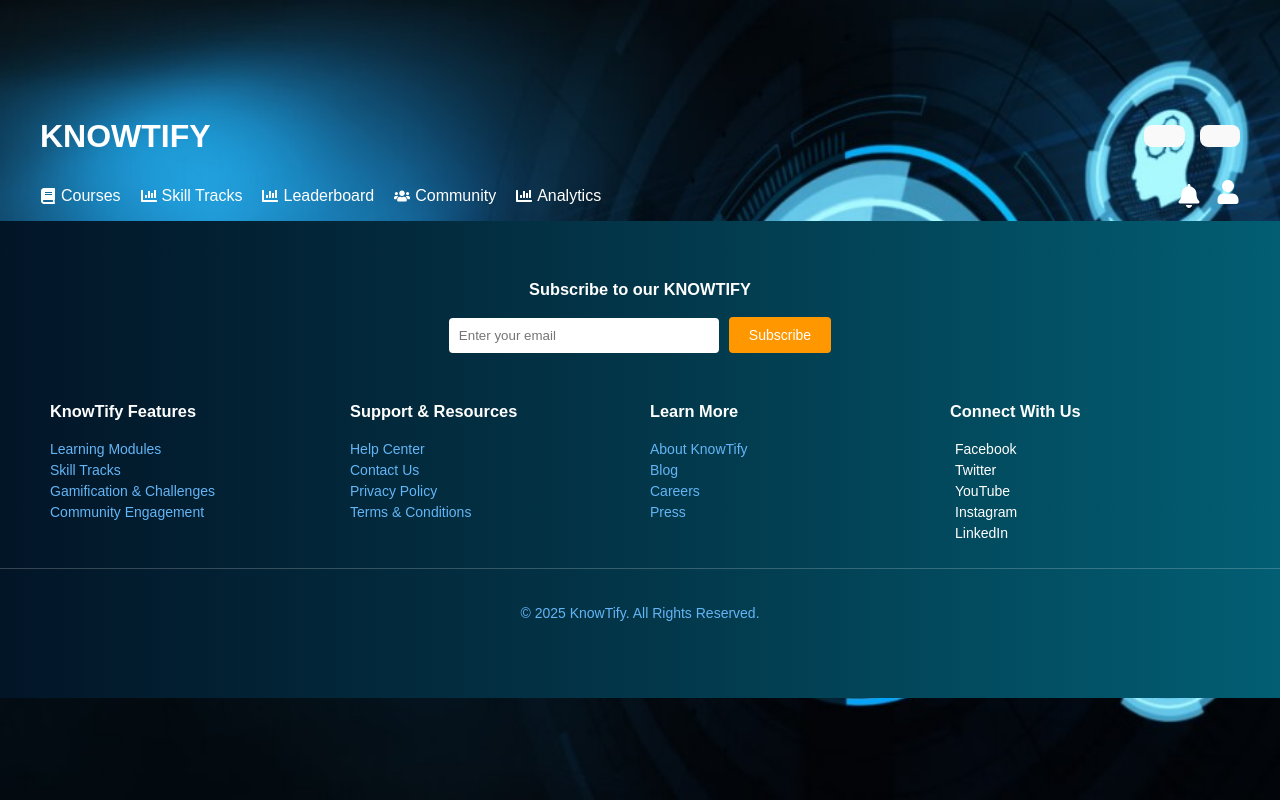
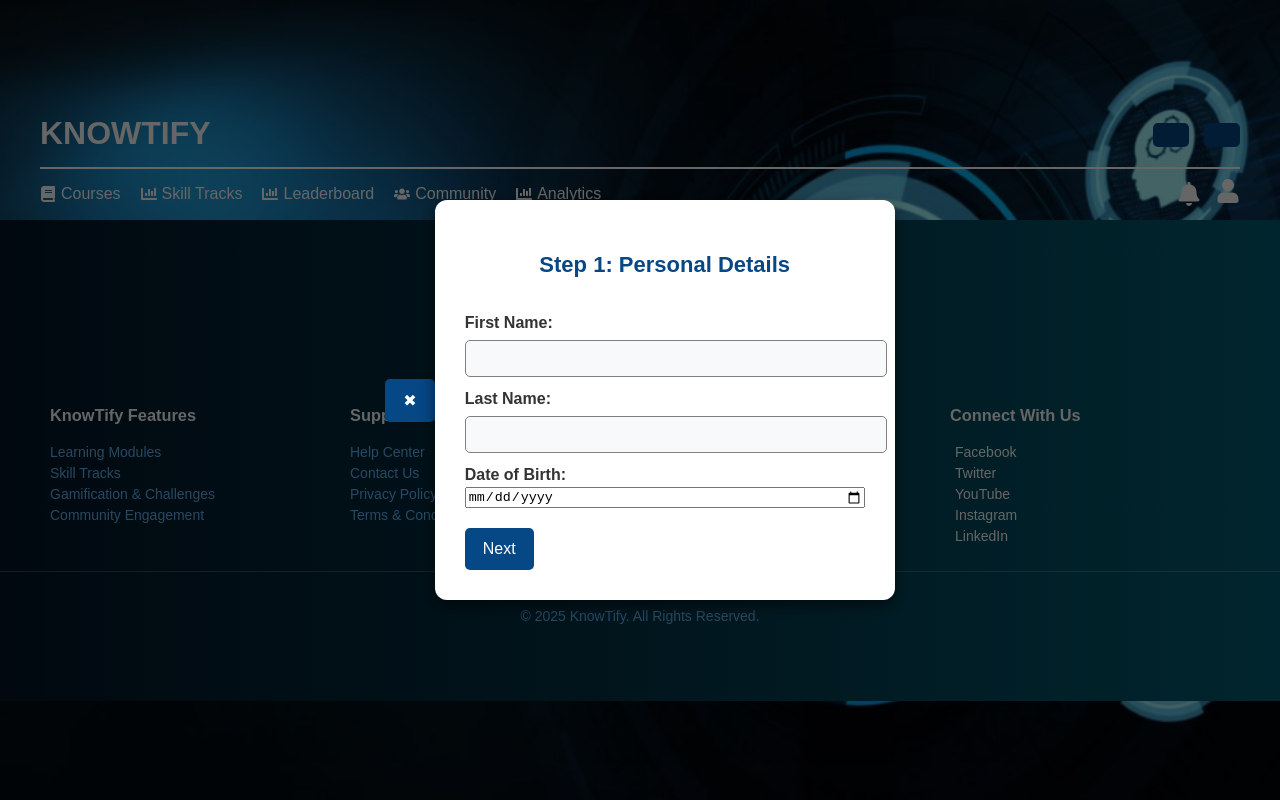
Before and after one commit to Akhankshajupalli/KNOWTIFY, a React (Vite) app in the folder knowtify/: page /register in a window 1280 px wide. Built offline with nearby package versions, Linux system fonts and the light colour scheme.

Commit message:
register page is updated

```diff
--- a/knowtify/src/App.jsx
+++ b/knowtify/src/App.jsx
@@ -1,11 +1,12 @@
 import { BrowserRouter as Router, Routes, Route } from 'react-router-dom';
-
 import './components/styles/home.css';
 import './components/styles/header.css';
 import './components/styles/footer.css';
+import './components/styles/Register.css';
 import Header from './components/layouts/Header';
 import Home from './components/layouts/Home';
-import Footer from './components/layouts/footer'; // Correct casing for Footer
+import Footer from './components/layouts/Footer';
+import Register from './components/layouts/Register'; // Import Register
 
 const App = () => {
   return (
@@ -13,8 +14,8 @@ const App = () => {
       <div className="app">
         <Header />
         <Routes>
-
-          <Route path="/" element={<Home />} /> {/* Home is now the default route */}
+          <Route path="/" element={<Home />} />
+          <Route path="/register" element={<Register />} />
         </Routes>
         <Footer />
       </div>
--- a/knowtify/src/components/layouts/Header.jsx
+++ b/knowtify/src/components/layouts/Header.jsx
@@ -1,9 +1,8 @@
-import  { useState } from "react";
+import { useState } from "react";
 import { Link } from "react-router-dom";
-import { FaBars, FaTimes, FaBell, FaUser,  FaBook, FaChartBar, FaUsers, FaUserCheck } from "react-icons/fa";
+import { FaBars, FaTimes, FaBell, FaUser, FaBook, FaChartBar, FaUsers, FaUserCheck } from "react-icons/fa";
 
 import Button from "../layouts/Button";
-
 
 const Header = () => {
   const [menuOpen, setMenuOpen] = useState(false);
@@ -17,11 +16,16 @@ const Header = () => {
             KNOWTIFY
           </Link>
           <div className="auth-buttons">
-            <Button variant="outline" className="sign-in-btn">
-              <FaUserCheck style={{ marginRight: '5px' }} />
-              Sign In
-            </Button>
+          <Link to="/register">
             <Button variant="outline" className="register-btn">Register</Button>
+          </Link>
+
+            <Link to="/signin">
+              <Button variant="outline" className="sign-in-btn">
+                <FaUserCheck style={{ marginRight: "5px" }} />
+                Sign In
+              </Button>
+            </Link>
           </div>
         </div>
 
@@ -33,23 +37,23 @@ const Header = () => {
 
           <nav className={menuOpen ? "menu-open" : ""}>
             <Link to="/courses">
-              <FaBook style={{ marginRight: '5px' }} />
+              <FaBook style={{ marginRight: "5px" }} />
               Courses
             </Link>
             <Link to="/skill-tracks">
-              <FaChartBar style={{ marginRight: '5px' }} />
+              <FaChartBar style={{ marginRight: "5px" }} />
               Skill Tracks
             </Link>
             <Link to="/leaderboard">
-              <FaChartBar style={{ marginRight: '5px' }} />
+              <FaChartBar style={{ marginRight: "5px" }} />
               Leaderboard
             </Link>
             <Link to="/community">
-              <FaUsers style={{ marginRight: '5px' }} />
+              <FaUsers style={{ marginRight: "5px" }} />
               Community
             </Link>
             <Link to="/analytics">
-              <FaChartBar style={{ marginRight: '5px' }} />
+              <FaChartBar style={{ marginRight: "5px" }} />
               Analytics
             </Link>
           </nav>
--- a/knowtify/src/components/layouts/Register.jsx
+++ b/knowtify/src/components/layouts/Register.jsx
@@ -1,74 +1,131 @@
 import React, { useState } from "react";
+import { useNavigate } from "react-router-dom";
+
 
 const Register = () => {
+  const navigate = useNavigate();
+  const [step, setStep] = useState(1);
   const [formData, setFormData] = useState({
+    firstName: "",
+    lastName: "",
     email: "",
-    password: "",
-    fullName: "",
-    education: "",
+    phone: "",
+    dob: "",
     country: "",
+    address: "",
+    city: "",
+    state: "",
+    zip: "",
+    interests: [],
   });
 
-  const handleChange = (e) => {
-    setFormData({ ...formData, [e.target.name]: e.target.value });
+  const nextStep = () => step < 4 && setStep(step + 1);
+  const prevStep = () => step > 1 && setStep(step - 1);
+  const handleChange = (e) => setFormData({ ...formData, [e.target.name]: e.target.value });
+
+  const handleCheckboxChange = (e) => {
+    const { value, checked } = e.target;
+    setFormData((prevData) => ({
+      ...prevData,
+      interests: checked
+        ? [...prevData.interests, value]
+        : prevData.interests.filter((item) => item !== value),
+    }));
   };
 
   const handleSubmit = (e) => {
     e.preventDefault();
-    console.log("User Data:", formData);
-    // Add backend API call here
+    alert("Registration Successful!");
+    console.log(formData);
+  };
+
+  const handleExit = () => {
+    navigate("/home"); // Redirect to home page
   };
 
   return (
     <div className="register-container">
-      <h2>Create an Account</h2>
-      <form onSubmit={handleSubmit}>
-        <label>Email Address *</label>
-        <input
-          type="email"
-          name="email"
-          value={formData.email}
-          onChange={handleChange}
-          required
-        />
+      {/* Exit Button Outside White Frame */}
+      <button className="exit-button" onClick={handleExit} type="button">✖</button>
 
-        <label>Password *</label>
-        <input
-          type="password"
-          name="password"
-          value={formData.password}
-          onChange={handleChange}
-          required
-        />
+      <form className="register-form" onSubmit={handleSubmit}>
+        <h2>Step {step}: {step === 1 ? "Personal Details" : step === 2 ? "Contact Details" : step === 3 ? "Address Details" : "Your Interests"}</h2>
 
-        <label>Full Name *</label>
-        <input
-          type="text"
-          name="fullName"
-          value={formData.fullName}
-          onChange={handleChange}
-          required
-        />
+        {/* Step 1: Personal Details */}
+        {step === 1 && (
+          <div className="step">
+            <label>First Name:</label>
+            <input type="text" name="firstName" value={formData.firstName} onChange={handleChange} required />
 
-        <label>Education (Optional)</label>
-        <input
-          type="text"
-          name="education"
-          value={formData.education}
-          onChange={handleChange}
-        />
+            <label>Last Name:</label>
+            <input type="text" name="lastName" value={formData.lastName} onChange={handleChange} required />
 
-        <label>Country/Region (Optional)</label>
-        <select name="country" value={formData.country} onChange={handleChange}>
-          <option value="">Select</option>
-          <option value="USA">USA</option>
-          <option value="UK">UK</option>
-          <option value="India">India</option>
-          <option value="Canada">Canada</option>
-          <option value="Australia">Australia</option>
-        </select>
+            <label>Date of Birth:</label>
+            <input type="date" name="dob" value={formData.dob} onChange={handleChange} required />
+          </div>
+        )}
 
-        <button type="submit" className="register-btn">Register</button>
+        {/* Step 2: Contact Details */}
+        {step === 2 && (
+          <div className="step">
+            <label>Phone Number:</label>
+            <input type="tel" name="phone" value={formData.phone} onChange={handleChange} required placeholder="e.g. +1234567890" />
+
+            <label>Email:</label>
+            <input type="email" name="email" value={formData.email} onChange={handleChange} required />
+
+            <label>Country:</label>
+            <select name="country" value={formData.country} onChange={handleChange} required>
+              <option value="">Select Country</option>
+              <option value="USA">USA</option>
+              <option value="India">India</option>
+              <option value="UK">UK</option>
+              <option value="Canada">Canada</option>
+            </select>
+          </div>
+        )}
+
+        {/* Step 3: Address Details */}
+        {step === 3 && (
+          <div className="step">
+            <label>Address:</label>
+            <input type="text" name="address" value={formData.address} onChange={handleChange} required />
+
+            <label>City:</label>
+            <input type="text" name="city" value={formData.city} onChange={handleChange} required />
+
+            <label>State:</label>
+            <input type="text" name="state" value={formData.state} onChange={handleChange} required />
+
+            <label>Zip Code:</label>
+            <input type="text" name="zip" value={formData.zip} onChange={handleChange} required />
+          </div>
+        )}
+
+        {/* Step 4: Your Interests */}
+        {step === 4 && (
+          <div className="step">
+            <label>Select Your Interests:</label>
+            <div className="checkbox-group">
+              {["Artificial Intelligence", "Data Science", "Cybersecurity", "Data Visualization"].map((interest) => (
+                <label key={interest}>
+                  <input type="checkbox" value={interest} checked={formData.interests.includes(interest)} onChange={handleCheckboxChange} />
+                  {interest}
+                </label>
+              ))}
+            </div>
+          </div>
+        )}
+
+        {/* Navigation Buttons */}
+        <div className="form-buttons">
+          {step > 1 && <button type="button" onClick={prevStep}>Back</button>}
+          {step < 4 ? (
+            <button type="button" onClick={nextStep}>Next</button>
+          ) : (
+            <button type="submit">Submit</button>
+          )}
+        </div>
       </form>
     </div>
   );
--- a/knowtify/src/components/styles/Header.css
+++ b/knowtify/src/components/styles/Header.css
@@ -1,7 +1,7 @@
 /* Header Styling */
 .header {
   width: 100vw;
-    background: linear-gradient(90deg, #02172c, #064785);
+  background: linear-gradient(90deg, #294b6d, #064785);
   color: white;
   padding: 10px 0;
   box-sizing: border-box;
@@ -23,11 +23,8 @@
   justify-content: space-between;
   align-items: center;
   padding: 10px 0;
-<<<<<<< HEAD
-    border-bottom: 2px solid rgba(221, 15, 15, 0.2);
-=======
+
   border-bottom: 2px solid rgb(255, 255, 255);
->>>>>>> 85f8f3948489e81614597bafea2f61da7fe5f21d
 }
 
 .header-logo {
@@ -44,26 +41,20 @@
 
 .auth-buttons .sign-in-btn,
 .auth-buttons .register-btn {
-<<<<<<< HEAD
-    background: rgba(255, 255, 255, 0.2);
-=======
+
   background: rgba(255, 255, 255, 0.587);
->>>>>>> 85f8f3948489e81614597bafea2f61da7fe5f21d
+
   padding: 8px 15px;
   border-radius: 5px;
   cursor: pointer;
   color: white;
-<<<<<<< HEAD
-    text-decoration: none;
-=======
   text-decoration: white;
->>>>>>> 85f8f3948489e81614597bafea2f61da7fe5f21d
   transition: background 0.3s ease;
 }
 
 .auth-buttons .sign-in-btn:hover,
 .auth-buttons .register-btn:hover {
-    background: rgba(255, 255, 255, 0.4);
+  background: rgba(107, 34, 196, 0.4);
 }
 
 /* Bottom Section */
--- a/knowtify/src/components/styles/Register.css
+++ b/knowtify/src/components/styles/Register.css
@@ -1,48 +1,123 @@
+/* Centered Full Page Container */
 .register-container {
-    max-width: 400px;
-    margin: 40px auto;
-    padding: 20px;
-    background: white;
-    border-radius: 10px;
-    box-shadow: 0 4px 10px rgba(0, 0, 0, 0.1);
+  display: flex;
+  justify-content: center;
+  align-items: center;
+  height: 100vh;
+  width: 100vw;
+  background: rgba(0, 0, 0, 0.6);
+  position: fixed;
+  top: 0;
+  left: 0;
 }
 
+/* Centered Registration Form */
+.register-form {
+  background: white;
+  padding: 30px;
+  border-radius: 12px;
+  width: 400px;
+  box-shadow: 0px 6px 15px rgba(0, 0, 0, 0.5);
+  display: flex;
+  flex-direction: column;
+  align-items: center;
+  position: relative;
+  animation: fadeIn 0.3s ease-in-out;
+}
+
+/* Heading */
 h2 {
   text-align: center;
+  margin-bottom: 20px;
+  color: #064785;
+  font-size: 22px;
+  font-weight: bold;
+}
+
+/* Step Section */
+.step {
+  display: flex;
+  flex-direction: column;
+  width: 100%;
+}
+
+/* Labels */
+label {
+  font-weight: bold;
+  margin-top: 10px;
+  display: block;
   color: #333;
 }
 
-  form {
+/* Input Fields */
+input[type="text"], input[type="email"], input[type="password"] {
+  width: 100%;
+  padding: 10px;
+  margin-top: 5px;
+  border-radius: 5px;
+  border: 1px solid gray;
+  outline: none;
+  background: #f8f9fa;
+  transition: all 0.3s ease-in-out;
+}
+
+/* Input Focus Effect */
+input:focus {
+  border: 1px solid #064785;
+  background: white;
+  box-shadow: 0px 0px 5px rgba(0, 71, 133, 0.5);
+}
+
+/* Checkbox Group */
+.checkbox-group {
   display: flex;
   flex-direction: column;
+  margin-top: 10px;
 }
 
-  label {
-    font-weight: bold;
-    margin: 10px 0 5px;
+.checkbox-group label {
+  display: flex;
+  align-items: center;
+  gap: 10px;
+  font-size: 16px;
+  cursor: pointer;
 }
 
-  input, select {
-    padding: 10px;
-    margin-bottom: 15px;
-    border: 1px solid #ccc;
-    border-radius: 5px;
-    font-size: 1rem;
+.checkbox-group input {
+  transform: scale(1.2);
+  cursor: pointer;
 }
 
-  .register-btn {
-    background: linear-gradient(45deg, #ff6a00, #ff4500);
-    color: white;
-    padding: 12px;
+/* Button Container */
+.form-buttons {
+  display: flex;
+  justify-content: space-between;
+  margin-top: 20px;
+  width: 100%;
+}
+
+/* Buttons */
+button {
+  padding: 12px 18px;
   border: none;
   border-radius: 5px;
-    font-size: 1rem;
+  background-color: #064785;
+  color: white;
   cursor: pointer;
-    transition: all 0.3s ease;
+  transition: 0.3s;
+  font-size: 16px;
 }
 
-  .register-btn:hover {
-    background: linear-gradient(45deg, #ff4500, #ff6a00);
-    transform: translateY(-2px);
-    box-shadow: 0px 4px 10px rgba(255, 69, 0, 0.4);
+button:hover {
+  background-color: #03254c;
 }
+
+/* Back Button */
+.back-button {
+  background-color: #ccc;
+  color: black;
+}
+
+.back-button:hover {
+  background-color: #999;
+}
```
Lines whose indentation alone changed are shown as unchanged.
